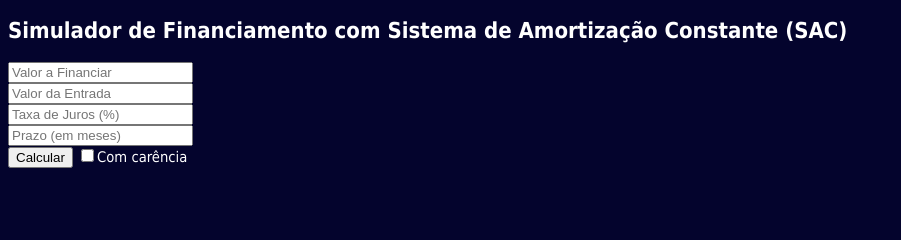
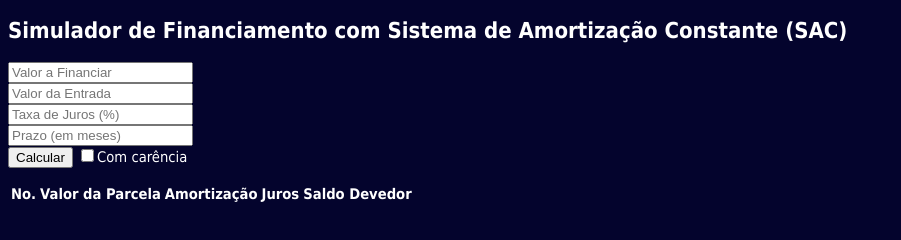
Before and after one commit to natanael-vieira/Exerc-cios-POO-JS, a plain HTML site: page Aula20-Simulador/index.html in a window 1280 px wide. Shown: the whole page, without its empty margins (0-901 px from the left). Drawn offline with Linux system fonts and the light colour scheme.

Commit message:
Update index.html

```diff
--- a/Aula20-Simulador/index.html
+++ b/Aula20-Simulador/index.html
@@ -20,6 +20,21 @@
         <option value="3">3 meses</option>
         <option value="4">4 meses</option>
     </select>
+    <p></p>
+    <table>
+        <thead>
+            <tr>
+                <th>No.</th>
+                <th>Valor da Parcela</th>
+                <th>Amortização</th>
+                <th>Juros</th>
+                <th>Saldo Devedor</th>
+            </tr>
+        </thead>
+        <tbody id="corpoTabela">
+
+        </tbody>
+    </table>
     <script type="module" src="index.js"></script>
 </body>
 </html>
```
